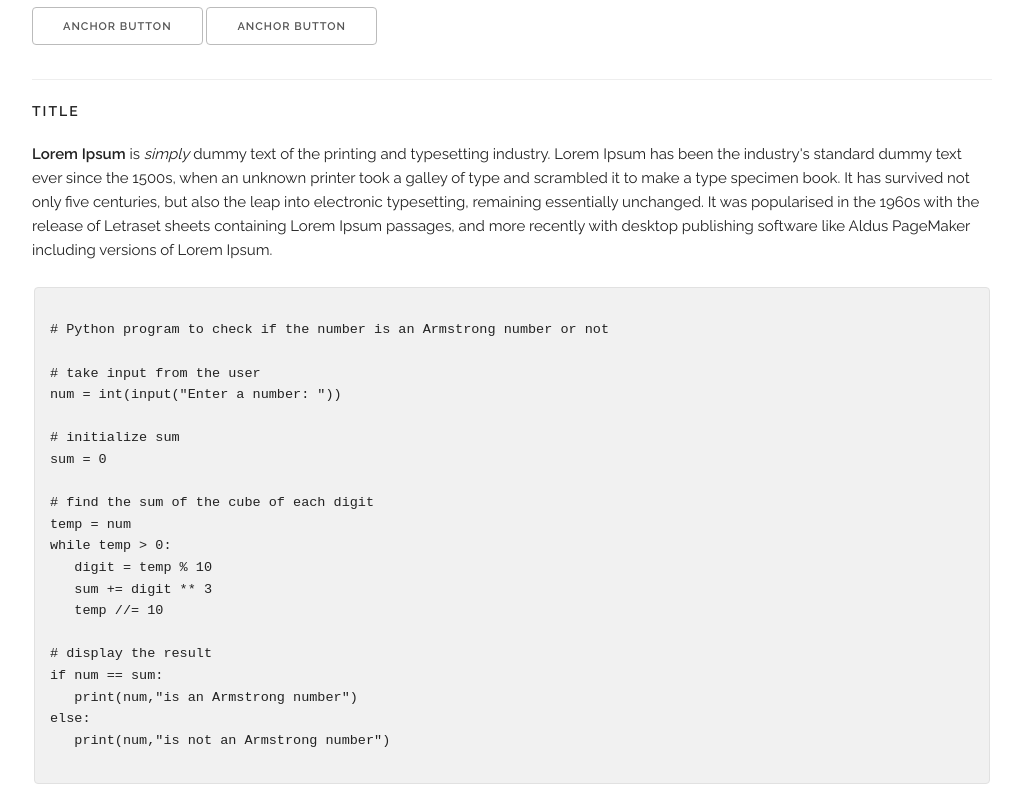
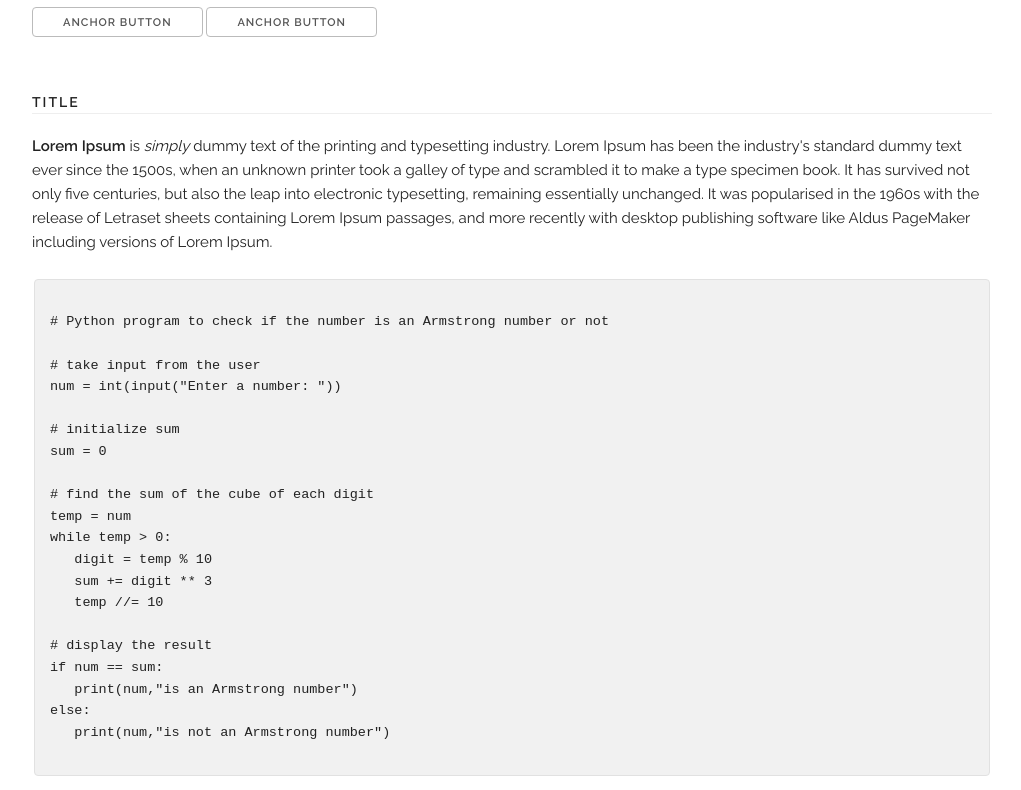
Before and after one commit to kderynski/kderynski.github.io, a plain HTML site: page index.html in a window 1280 px wide. Shown: the part 66-856 px from the top of the page, without its empty margins (128-1149 px from the left). Drawn offline with Linux system fonts and the light colour scheme.

Commit message:
Change buttons and lines

```diff
--- a/css/custom.css
+++ b/css/custom.css
@@ -2,9 +2,9 @@
   text-transform: uppercase;
   font-size: 1.4rem;
   letter-spacing: .2rem;
-  font-weight: 600; }
+  font-weight: 600;
+  border-bottom: 1px solid #eee;}
 
  .docs-section {
-  border-top: 1px solid #eee;
   padding: 2rem 0;
   margin-bottom: 0;}
--- a/css/skeleton.css
+++ b/css/skeleton.css
@@ -171,13 +171,13 @@ input[type="submit"],
 input[type="reset"],
 input[type="button"] {
   display: inline-block;
-  height: 38px;
+  height: 30px;
   padding: 0 30px;
   color: #555;
   text-align: center;
   font-size: 11px;
   font-weight: 600;
-  line-height: 38px;
+  line-height: 30px;
   letter-spacing: .1rem;
   text-transform: uppercase;
   text-decoration: none;
```
